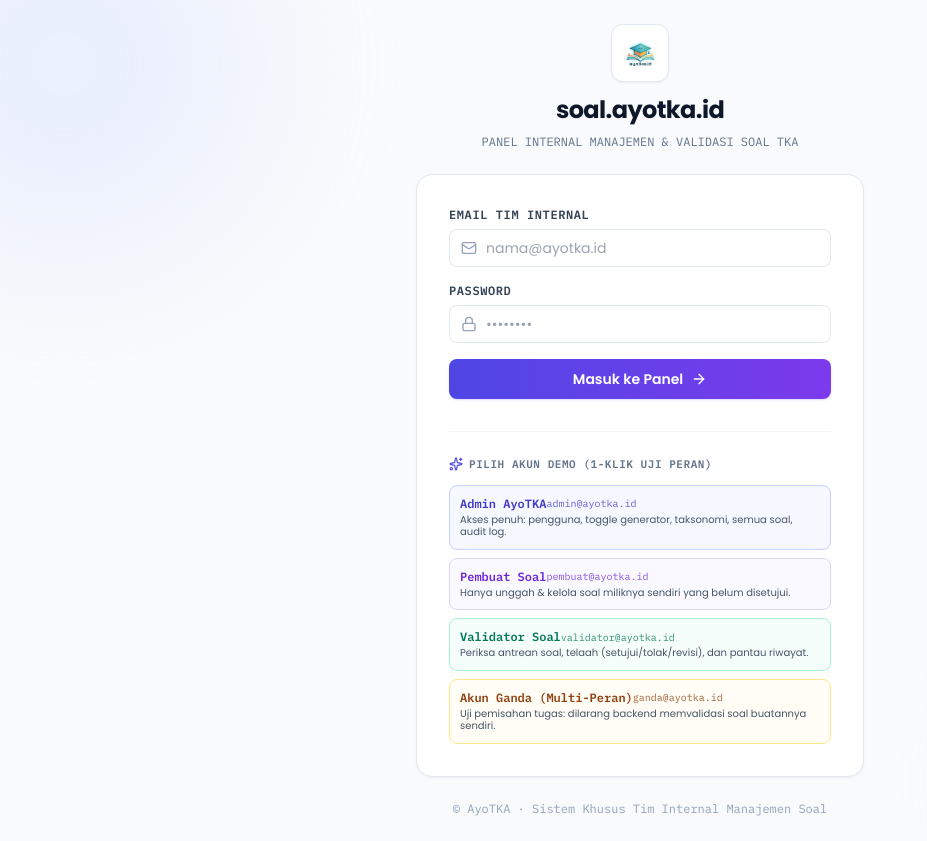
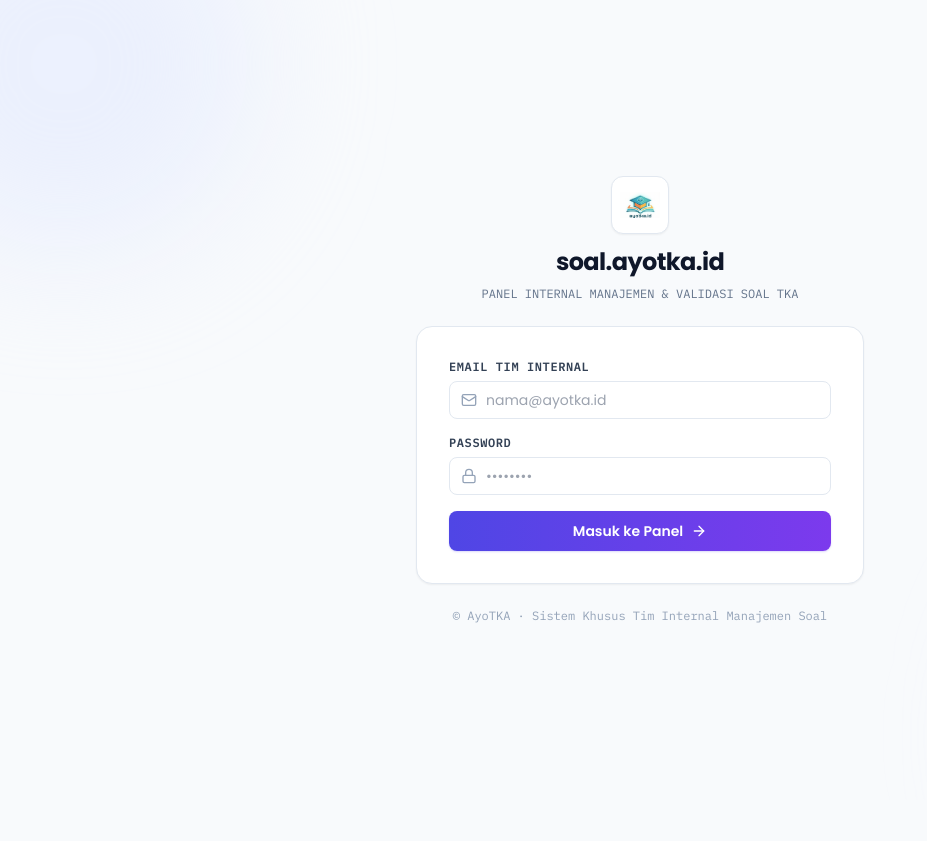
Before and after one commit to tomili2204/GENERATOR-SOAL-TKA, a Next.js app: page /login in a window 1280 px wide. Shown: the whole page, without its empty margins (0-927 px from the left). After the commit the page ends 800 px from the top, so only its background shows below. Built offline with nearby package versions, Linux system fonts and the light colour scheme; no server answers.

Commit message:
style(auth): hapus tombol akun demo dari form login production

```diff
--- a/src/components/auth/LoginForm.tsx
+++ b/src/components/auth/LoginForm.tsx
@@ -3,7 +3,7 @@
 import React, { useState } from "react";
 import Image from "next/image";
 import { useRouter } from "next/navigation";
-import { Lock, Mail, ArrowRight, AlertCircle, ShieldAlert, Sparkles, CheckCircle2 } from "lucide-react";
+import { Lock, Mail, ArrowRight, AlertCircle } from "lucide-react";
 
 export function LoginForm() {
   const router = useRouter();
@@ -12,54 +12,16 @@
   const [isLoading, setIsLoading] = useState(false);
   const [errorMsg, setErrorMsg] = useState("");
 
-  const demoAccounts = [
-    {
-      label: "Admin AyoTKA",
-      email: "admin@ayotka.id",
-      pass: "admin123",
-      roles: ["admin"],
-      desc: "Akses penuh: pengguna, toggle generator, taksonomi, semua soal, audit log.",
-      color: "border-indigo-200 bg-indigo-50/50 hover:bg-indigo-50 text-indigo-700",
-    },
-    {
-      label: "Pembuat Soal",
-      email: "pembuat@ayotka.id",
-      pass: "pembuat123",
-      roles: ["pembuat_soal"],
-      desc: "Hanya unggah & kelola soal miliknya sendiri yang belum disetujui.",
-      color: "border-violet-200 bg-violet-50/50 hover:bg-violet-50 text-violet-700",
-    },
-    {
-      label: "Validator Soal",
-      email: "validator@ayotka.id",
-      pass: "validator123",
-      roles: ["validator_soal"],
-      desc: "Periksa antrean soal, telaah (setujui/tolak/revisi), dan pantau riwayat.",
-      color: "border-emerald-200 bg-emerald-50/50 hover:bg-emerald-50 text-emerald-700",
-    },
-    {
-      label: "Akun Ganda (Multi-Peran)",
-      email: "ganda@ayotka.id",
-      pass: "ganda123",
-      roles: ["pembuat_soal", "validator_soal"],
-      desc: "Uji pemisahan tugas: dilarang backend memvalidasi soal buatannya sendiri.",
-      color: "border-amber-200 bg-amber-50/50 hover:bg-amber-50 text-amber-800",
-    },
-  ];
-
-  async function handleLogin(e?: React.FormEvent, customEmail?: string, customPass?: string) {
+  async function handleLogin(e?: React.FormEvent) {
     if (e) e.preventDefault();
     setErrorMsg("");
     setIsLoading(true);
-
-    const targetEmail = customEmail ?? email;
-    const targetPass = customPass ?? password;
 
     try {
       const res = await fetch("/api/auth/login", {
         method: "POST",
         headers: { "Content-Type": "application/json" },
-        body: JSON.stringify({ email: targetEmail, password: targetPass }),
+        body: JSON.stringify({ email, password }),
       });
 
       const data = await res.json();
@@ -69,19 +31,12 @@
         return;
       }
 
-      // Berhasil
       router.push("/");
       router.refresh();
     } catch (err) {
       setErrorMsg("Gagal menghubungi server. Pastikan koneksi aktif.");
       setIsLoading(false);
     }
-  }
-
-  function handleSelectDemo(demo: typeof demoAccounts[0]) {
-    setEmail(demo.email);
-    setPassword(demo.pass);
-    handleLogin(undefined, demo.email, demo.pass);
   }
 
   return (
@@ -158,35 +113,6 @@
             <ArrowRight className="w-4 h-4" />
           </button>
         </form>
-
-        {/* Quick Persona Switcher for Evaluation */}
-        <div className="mt-8 pt-6 border-t border-slate-100">
-          <div className="flex items-center gap-1.5 mb-3">
-            <Sparkles className="w-3.5 h-3.5 text-indigo-600" />
-            <span className="text-[11px] font-mono font-bold uppercase tracking-wider text-slate-500">
-              Pilih Akun Demo (1-Klik Uji Peran)
-            </span>
-          </div>
-
-          <div className="space-y-2">
-            {demoAccounts.map((demo) => (
-              <button
-                key={demo.email}
-                type="button"
-                onClick={() => handleSelectDemo(demo)}
-                className={`w-full text-left p-2.5 rounded-lg border transition-all flex flex-col gap-0.5 ${demo.color}`}
-              >
-                <div className="flex items-center justify-between">
-                  <span className="font-semibold text-xs font-mono">{demo.label}</span>
-                  <span className="text-[10px] font-mono opacity-80">{demo.email}</span>
-                </div>
-                <span className="text-[10px] text-slate-600 font-normal leading-tight">
-                  {demo.desc}
-                </span>
-              </button>
-            ))}
-          </div>
-        </div>
       </div>
 
       <p className="text-center text-xs text-slate-400 font-mono">
```
